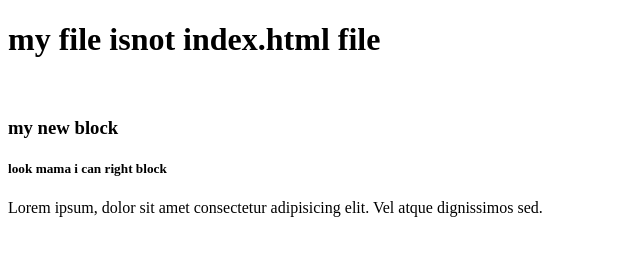
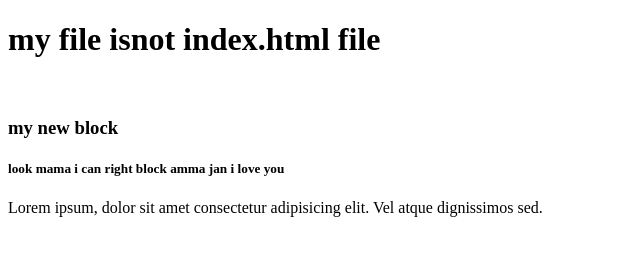
Before and after one commit to shamimkhan11/my-thard-repo, a plain HTML site: page index.html in a window 1280 px wide. Shown: the whole page, without its empty margins (0-640 px from the left). Drawn offline with Linux system fonts and the light colour scheme.

Commit message:
amma i love you

```diff
--- a/index.html
+++ b/index.html
@@ -10,7 +10,7 @@
     <img src="../my-thard-repo/istockphoto-1405730723-1024x1024.jpg" alt="">
     <div>
         <h3>my new block</h3>
-        <h5>look mama i can right block</h5>
+        <h5>look mama i can right block amma jan i love you</h5>
         <p>Lorem ipsum, dolor sit amet consectetur adipisicing elit. Vel atque dignissimos sed.</p>
     </div>
 </body>
```
